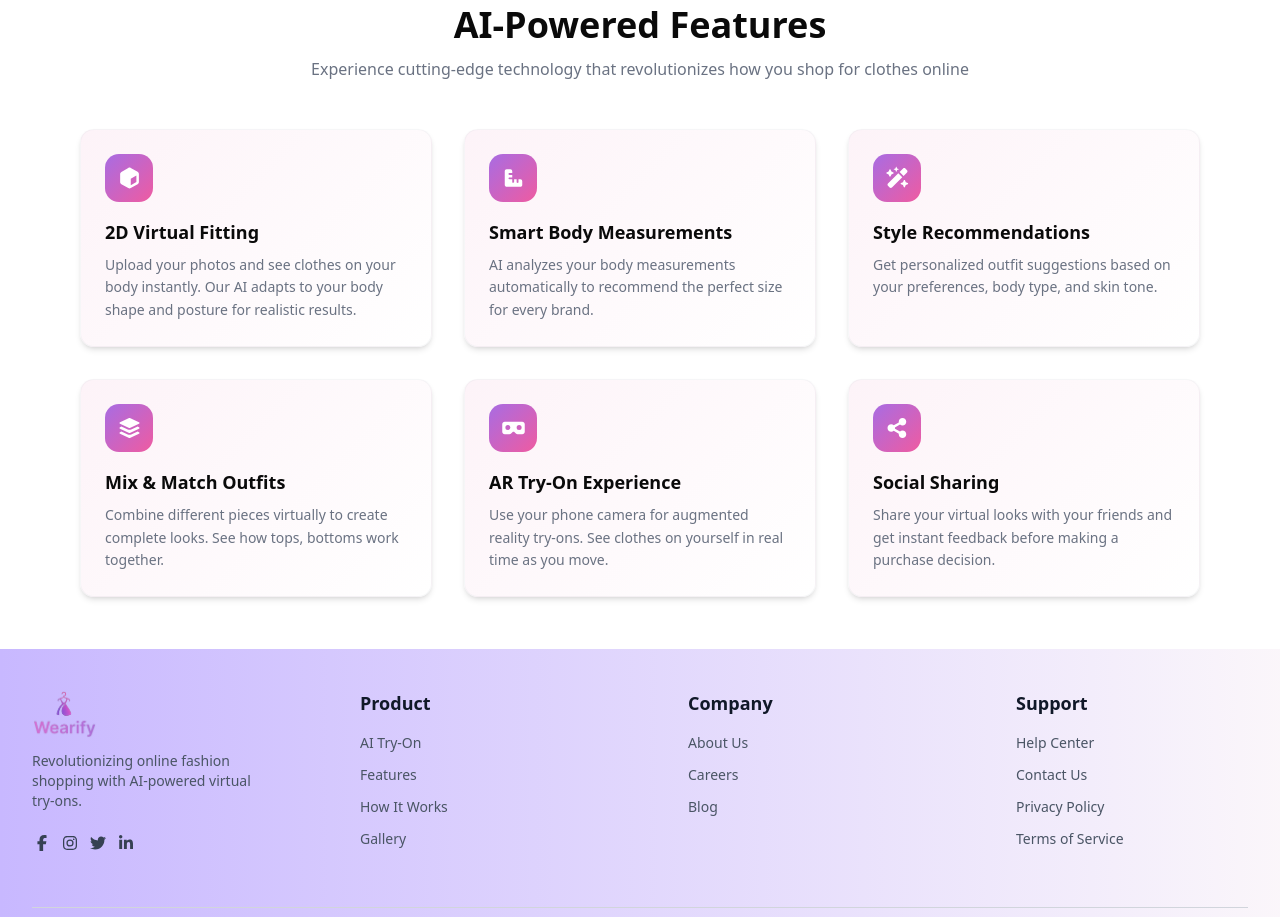
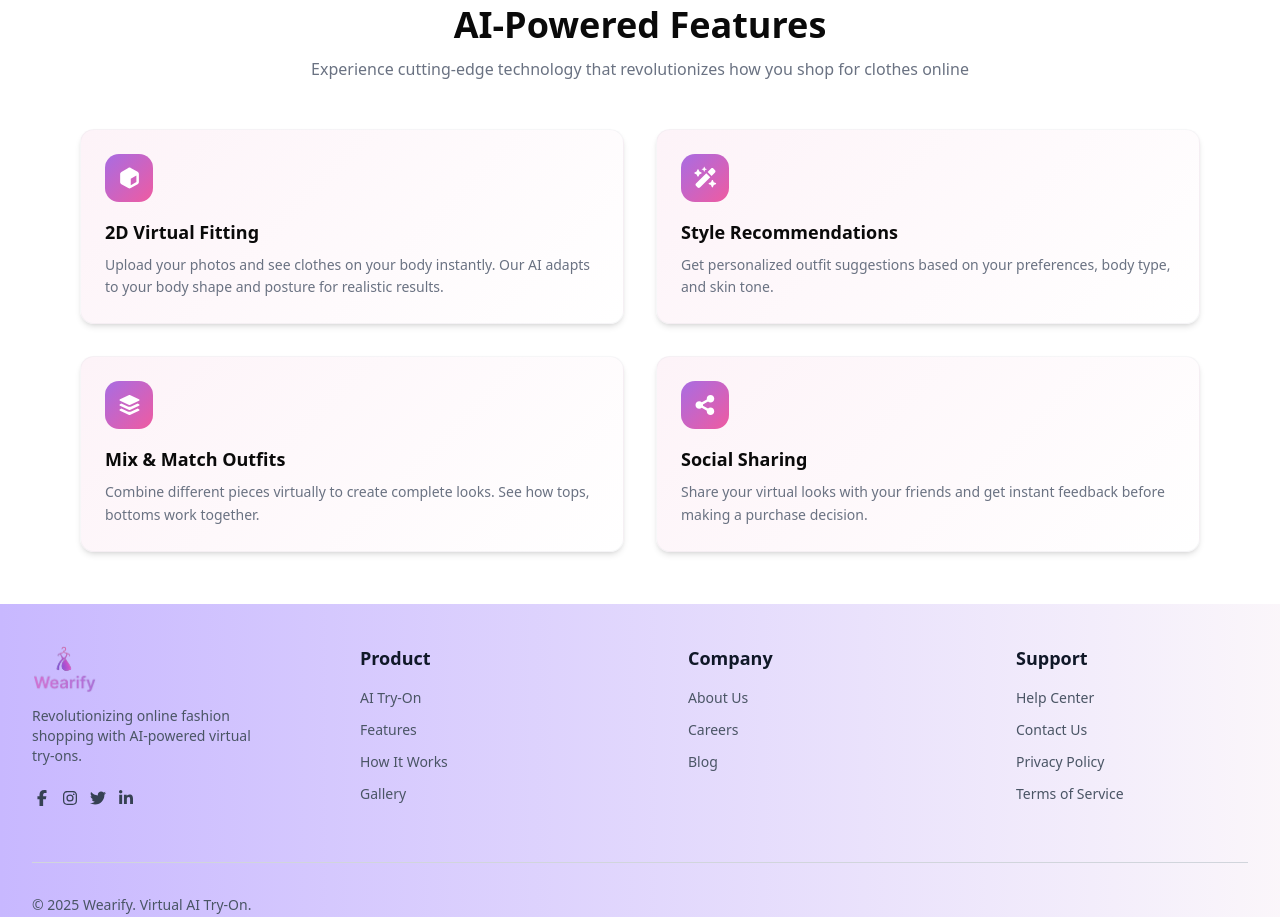
Before and after one commit to UsmanAli-1/Wearify, a Next.js app: page / in a window 1280 px wide. Shown: the part 3680-4597 px from the top of the page. Built offline with nearby package versions, Linux system fonts and the light colour scheme.

Commit message:
ai feature update

```diff
--- a/components/AiPoweredFeatures.tsx
+++ b/components/AiPoweredFeatures.tsx
@@ -19,11 +19,6 @@ export default function AiPoweredFeatures() {
             desc: "Upload your photos and see clothes on your body instantly. Our AI adapts to your body shape and posture for realistic results.",
         },
         {
-            icon: faRulerCombined,
-            title: "Smart Body Measurements",
-            desc: "AI analyzes your body measurements automatically to recommend the perfect size for every brand.",
-        },
-        {
             icon: faWandMagicSparkles,
             title: "Style Recommendations",
             desc: "Get personalized outfit suggestions based on your preferences, body type, and skin tone.",
@@ -32,11 +27,6 @@ export default function AiPoweredFeatures() {
             icon: faLayerGroup,
             title: "Mix & Match Outfits",
             desc: "Combine different pieces virtually to create complete looks. See how  tops, bottoms work together.",
-        },
-        {
-            icon: faVrCardboard,
-            title: "AR Try-On Experience",
-            desc: "Use your phone camera for augmented reality try-ons. See clothes on yourself in real time as you move.",
         },
         {
             icon: faShareNodes,
@@ -54,7 +44,7 @@ export default function AiPoweredFeatures() {
                 Experience cutting-edge technology that revolutionizes how you shop for clothes online
             </p>
 
-            <div className="grid grid-cols-1 sm:grid-cols-2 lg:grid-cols-3 gap-8">
+            <div className="grid grid-cols-1 sm:grid-cols-2 lg:grid-cols-2 gap-8">
                 {features.map((feat, i) => (
                     <Card
                         key={i}
```
